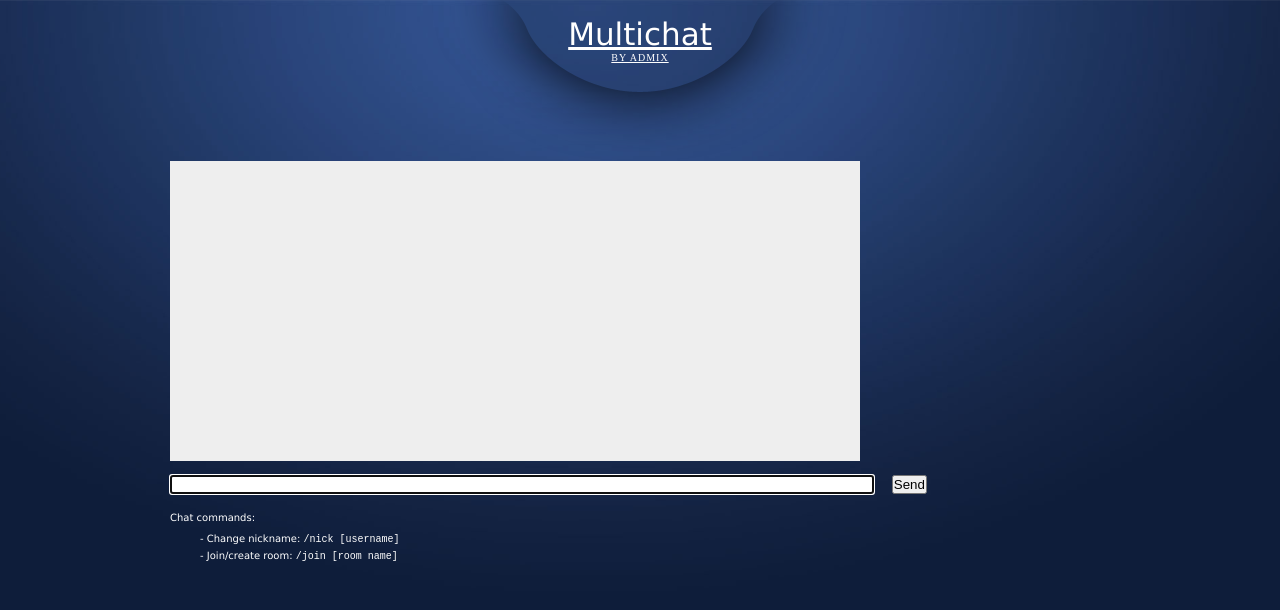
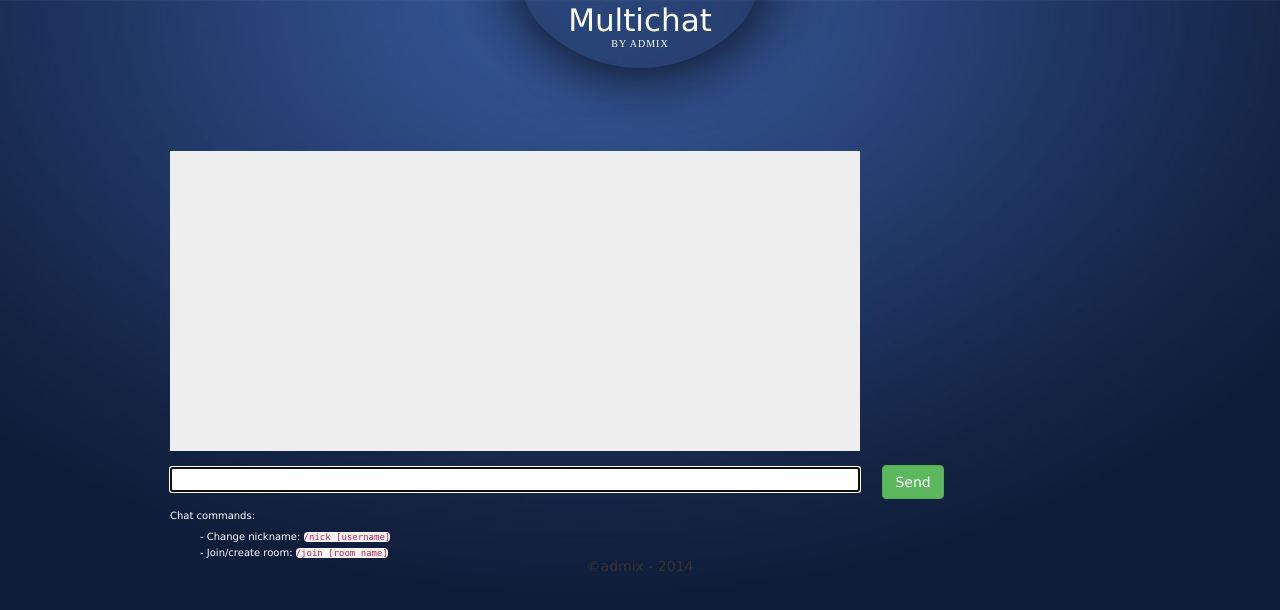
Before and after one commit to admix/multi-chat, a website: page public/index.html in a window 1280 px wide. Drawn offline with nearby package versions, Linux system fonts and the light colour scheme; no server answers.

Commit message:
Modified ui.

```diff
--- a/public/css/main.css
+++ b/public/css/main.css
@@ -4,7 +4,9 @@ body,div,dl,dt,dd,ul,ol,li,h1,h2,h3,h4,h5,h6,pre,code,form,fieldset,legend,input
   margin: 0;
   padding: 0;
 }
-
+html, body {
+  height: 100%
+}
 body {
   font: 14px "lucida Grande", Helvetica, Arial, sans-serif;
   background: #0e1d3a url(../images/bg.png) top center no-repeat;
@@ -37,14 +39,14 @@ a {
 }
 
 .header {
+  padding-top: 10px;
   width: 940px;
-  float: left;
   margin-top: -18px;
 }
 
 a.logo {
   width: 418px;
-  padding-top: 20px;
+  padding-top: 10px;
   margin: 0 auto;
   height: 145px;
   text-align: center;
@@ -66,8 +68,8 @@ a.logo span {
 
 #help {
   color: #fff;
-  padding-top: 5px;
   font: 10px "Lucida Grande", Helvetica, Arial, sans-serif;
+  margin: 0px;
 }
 
 #help ul,li {
@@ -81,6 +83,7 @@ a.logo span {
   width: 100px;
   height: 300px;
   overflow: auto;
+  color: #ff0000;
 }
 
 #room-list div {
@@ -89,10 +92,19 @@ a.logo span {
 
 #room-list div:hover {
   background-color: #ddd;
+  cursor: pointer;
 }
 
 #send-message {
-  width: 700px;
+  width: 690px;
   margin-bottom: 1em;
   margin-right: 1em;
+  font-size: 18px;
 }
+
+footer {
+  margin: auto;
+  bottom: 3;
+  width: inherit;
+  text-align: center;
+}
--- a/public/index.html
+++ b/public/index.html
@@ -2,7 +2,8 @@
 <html lang='en'>
   <head>
     <title>Chat by admix</title>
-    <link rel="stylesheet" href="/css/main.css"></link>
+    <link rel="stylesheet" href="//netdna.bootstrapcdn.com/bootstrap/3.1.1/css/bootstrap.min.css" />
+    <link rel="stylesheet" href="/css/main.css" />
   </head>
 
   <body>
@@ -10,16 +11,13 @@
       <div class="header">
   			<a class="logo" href="#">Multichat<span>by admix</span></a>
   		</div>
-      <div id="room">
-      </div>
-      <div id="room-list">
-      </div>
-      <div id="messages">
-      </div>
+      <div id="room"></div>
+      <div id="room-list"></div>
+      <div id="messages"></div>
 
       <form id="send-form">
         <input id="send-message" />
-        <input id="send-button" type="submit" value="Send" />
+        <input id="send-button" class="btn btn-success"type="submit" value="Send" />
 
         <div id="help">
           <p>Chat commands:</p>
@@ -30,7 +28,7 @@
         </div>
       </form>
     </div>
-
+    <footer>&copy;admix - 2014</footer>
     <script src="/socket.io/socket.io.js" type="text/javascript"></script>
     <script src="http://code.jquery.com/jquery-1.8.0.min.js"
             type="text/javascript">
```
